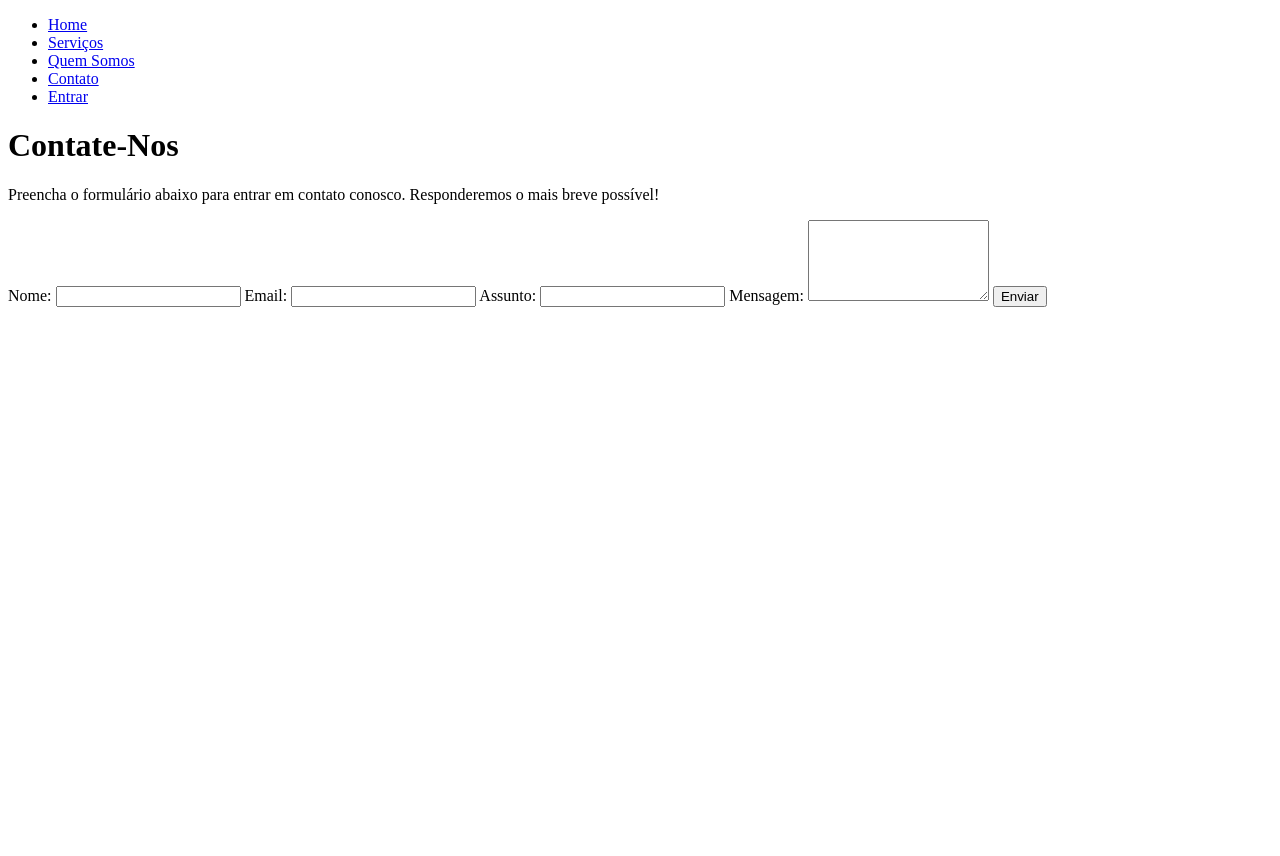
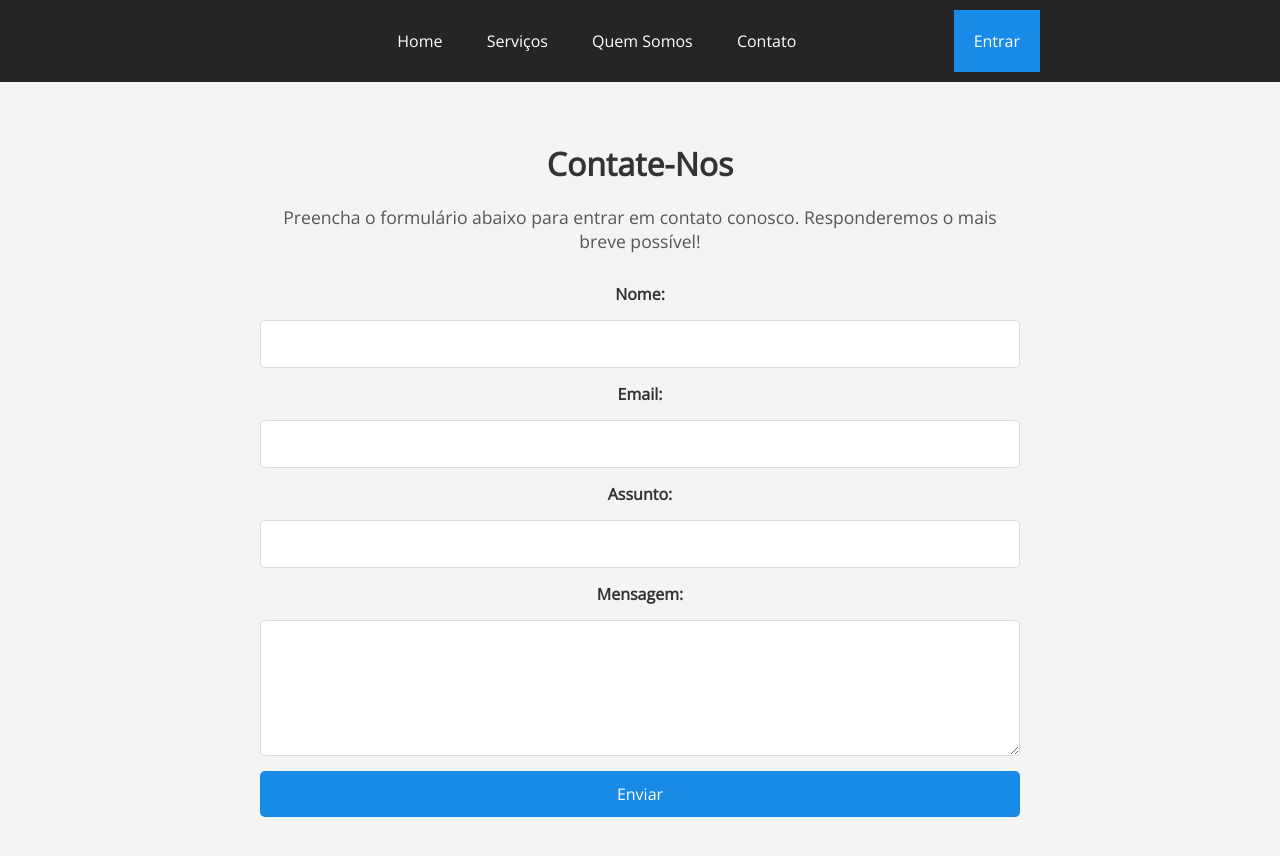
Before and after one commit to QuerSaberDeUmaCoisa/SiteInfo, a plain HTML site: page Trabalho individual - Cópia/Contato.html in a window 1280 px wide. Before the commit the page ends 800 px from the top, so only its background shows below. Drawn offline with nearby package versions, Linux system fonts and the light colour scheme; files that its build step writes are made by us from their sources.

Commit message:
Update Contato.html

```diff
--- a/Trabalho individual - Cópia/Contato.html
+++ b/Trabalho individual - Cópia/Contato.html
@@ -4,8 +4,8 @@
     <meta charset="UTF-8">
     <meta name="viewport" content="width=device-width, initial-scale=1.0">
     <title>Contate-Nos - Loja de Componentes</title>
-    <link rel="css/stylesheet" href="style.css">
-    <link rel="css/stylesheet" href="styleC.css"
+    <link rel="stylesheet" href="css/style.css">
+    <link rel="stylesheet" href="css/styleC.css"
 </head>
 <body>
 
```
